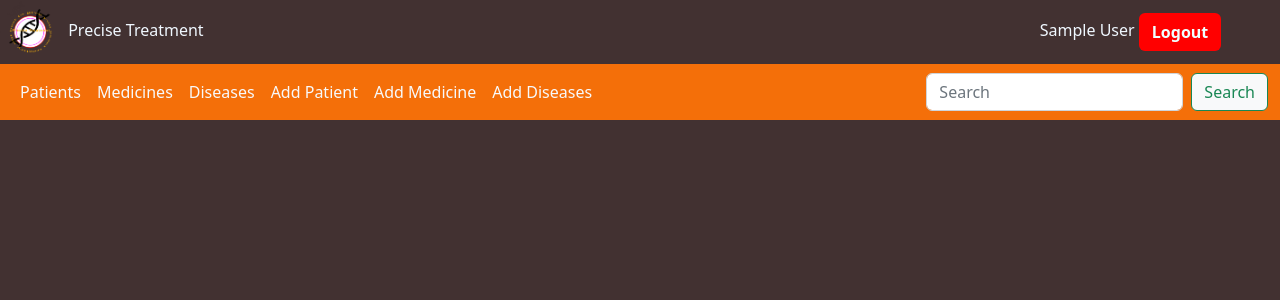
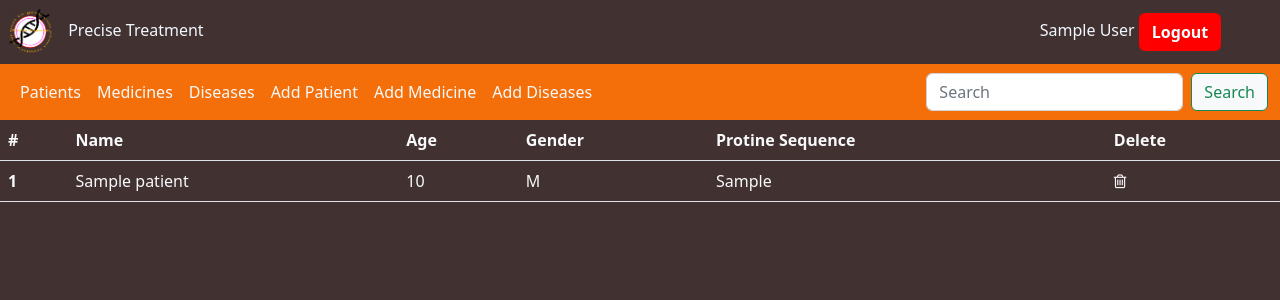
Before and after one commit to rakinplaban/bioinformatics, a Django app: page / in a window 1280 px wide. Shown: the top 300 px of the page. Run offline with Django 3.2, Linux system fonts and the light colour scheme; a user stored in the database is signed in; tables that the repository leaves empty hold one stand-in row (values such as "Sample post").

Commit message:
successfully deleted a patient from db.

```diff
--- a/precisionmedicine/templates/precisionmedicine/index.html
+++ b/precisionmedicine/templates/precisionmedicine/index.html
@@ -25,4 +25,27 @@
     </div>
 
 </div>
+
+    <table class="table text-light">
+        <tr>
+            <th scope="col">#</th>
+            <th scope="col">Name</th>
+            <th scope="col">Age</th>
+            <th scope="col">Gender</th>
+            <th scope="col">Protine Sequence</th>
+            <th scope="col">Delete</th>
+        </tr>
+        {% for patient in patients %}
+
+        <tr>
+            <th scope="row">{{patient.id}}</th>
+            <td>{{patient.name}}</td>
+            <td>{{patient.age}}</td>
+            <td>{{patient.gender}}</td>
+            <td>{{patient.protine}}</td>
+            <td><a href="{% url 'delete_patient' patient.id %}" class="text-light"><i class="fa fa-trash-o"></i></a></td>
+        </tr>
+
+        {% endfor %}
+    </table>
 {% endblock %}
--- a/precisionmedicine/templates/precisionmedicine/layout.html
+++ b/precisionmedicine/templates/precisionmedicine/layout.html
@@ -7,6 +7,7 @@
     <meta name="viewport" content="width=device-width, initial-scale=1.0">
     <link rel="icon" href="https://pm1.narvii.com/6155/c448003066c7a9333d1934044c16452c07fd7bff_hq.jpg">
     <link href="https://cdn.jsdelivr.net/npm/bootstrap@5.2.0-beta1/dist/css/bootstrap.min.css" rel="stylesheet" integrity="sha384-0evHe/X+R7YkIZDRvuzKMRqM+OrBnVFBL6DOitfPri4tjfHxaWutUpFmBp4vmVor" crossorigin="anonymous">
+    <link rel="stylesheet" href="https://cdnjs.cloudflare.com/ajax/libs/font-awesome/4.7.0/css/font-awesome.min.css">
     <link rel="stylesheet" href="{% static 'precisionmedicine/style.css' %}">
     <script src="{% static 'precisionmedicine/action.js' %}"></script>
     <title>{% block title %} {% endblock %}</title>
--- a/precisionmedicine/urls.py
+++ b/precisionmedicine/urls.py
@@ -7,5 +7,6 @@ urlpatterns = [
     path("login",views.login_view, name="login"),
     path("logout",views.logout_view,name="logout"),
     path("register",views.register,name="register"),
-    path("profile/<int:id>",views.profile,name="profile")
+    path("profile/<int:id>",views.profile,name="profile"),
+    path('delete/<id>',views.delete_patient,name="delete_patient")
 ]
--- a/precisionmedicine/views.py
+++ b/precisionmedicine/views.py
@@ -1,23 +1,41 @@
-from django.shortcuts import render
+from django.shortcuts import render,redirect
 from django.http import HttpResponse, HttpResponseRedirect
 from django.urls import reverse
 from django.contrib.auth import authenticate, login, logout
-from .models import User
 from django.db import IntegrityError
 from django.template.loader import TemplateDoesNotExist
 from django.views.decorators.csrf import csrf_exempt,csrf_protect
+# methods I made.
 from .forms import Patient_form
+from .models import Patient,User
 
 # Create your views here.
 
 def index(request):
     if request.user.is_authenticated:
         patient_form = Patient_form()
+        patiants = Patient.objects.all().order_by('-id')
+        if request.method=="POST":
+            patient_form = Patient_form(request.POST)
+
+            if patient_form.is_valid():
+                instance = patient_form.save(commit=False)
+                instance.save()
+                patient_form = Patient_form()
+
+                return redirect("index")
+
         return render(request,"precisionmedicine/index.html",{
             "patient_form" : patient_form,
+            "patients" : patiants,
         })
     else:
         return HttpResponseRedirect(reverse("login"))
+
+
+def delete_patient(request,id):
+    patient = Patient.objects.get(pk=id).delete()
+    return redirect("index")
 
 
 @csrf_protect
```
